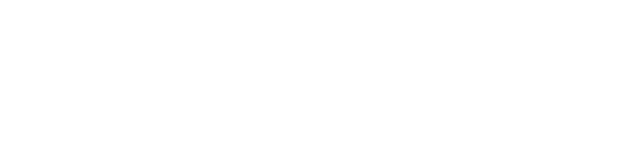
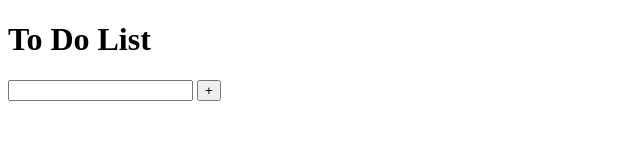
Before and after one commit to Isa-Jer-Li/todo_list, a plain HTML site: page index.html in a window 1280 px wide. Shown: the whole page, without its empty margins (0-640 px from the left). Drawn offline with Linux system fonts and the light colour scheme.

Commit message:
html done

```diff
--- a/index.html
+++ b/index.html
@@ -8,6 +8,12 @@
 </head>
 <body>
 
+<h1> To Do List </h1>
+<div class = "container">
+	<input id = "inputFeild" type = "text"> <button id = "addTodo"> + </button>
+		<div class = "todo" id = "todoContainer">
+		</div>
+</div>
 
 
 
```
